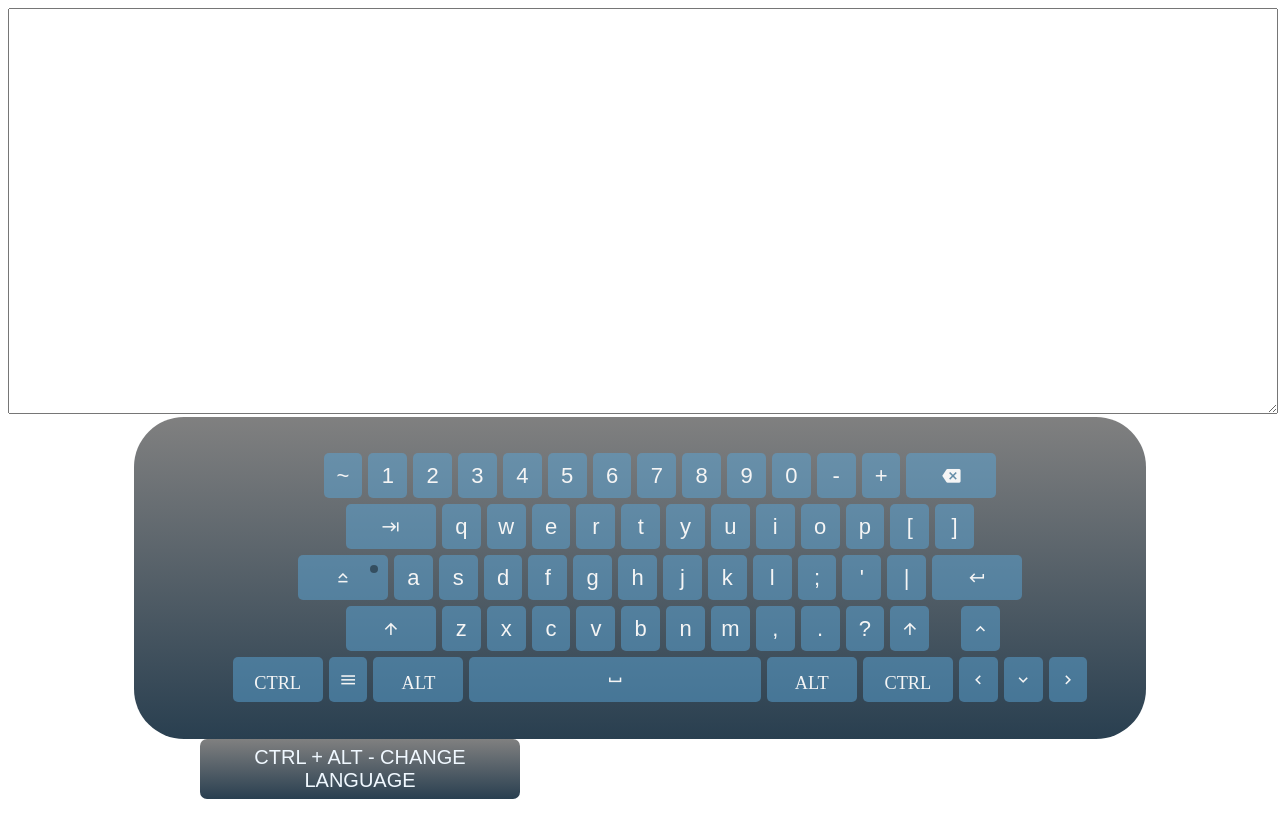
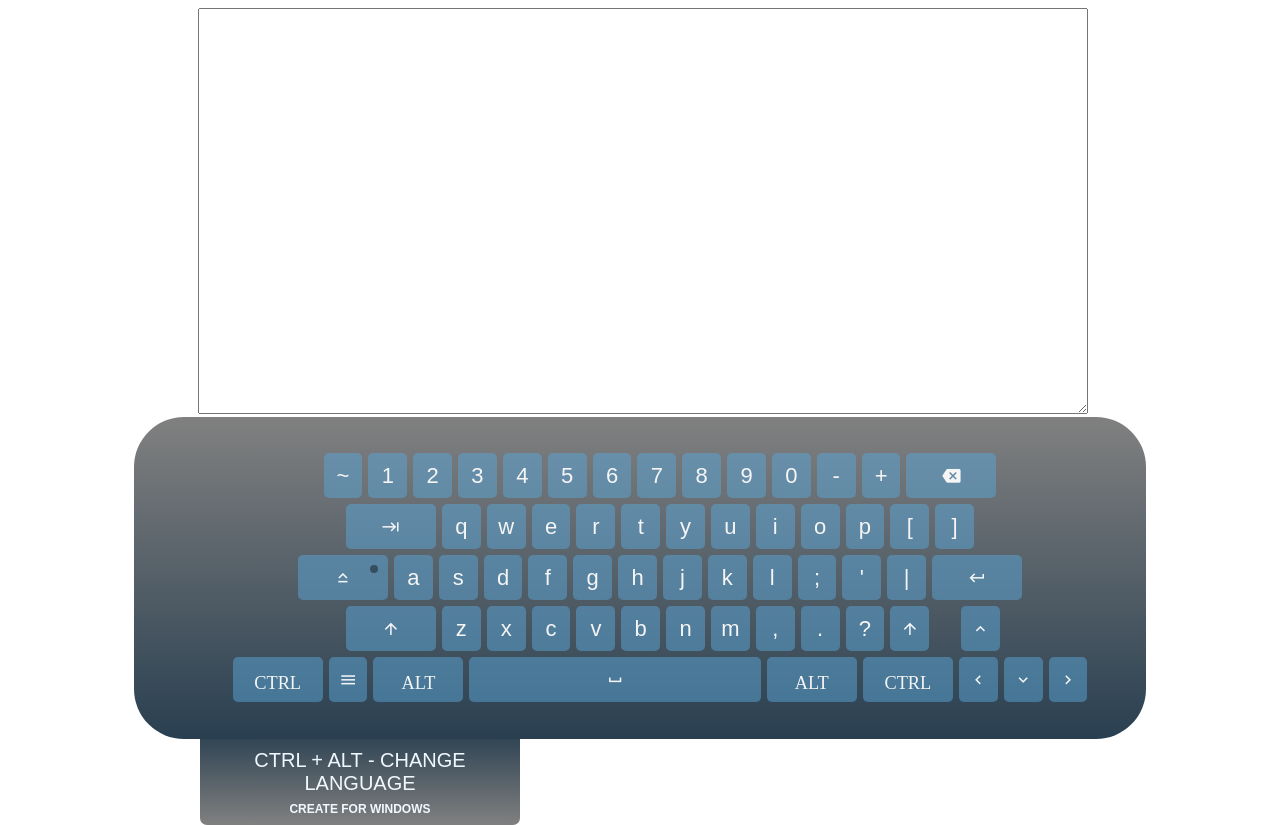
Before and after one commit to Xcore33/virtual-keyboard, a plain HTML site: page index.html in a window 1280 px wide. Before the commit the page ends 800 px from the top, so only its background shows below. Drawn offline with Linux system fonts and the light colour scheme.

Commit message:
fix: textarea sizing

```diff
--- a/script.js
+++ b/script.js
@@ -37,7 +37,7 @@ const Keyboard = {
     keysContainer.classList.add("keyboard-keys");
     keysContainerRU.classList.add("keyboard-keys");
     this.helptips.classList.add('helptips');
-    this.helptips.innerText = 'Ctrl + alt - change language';
+    this.helptips.innerHTML = 'Ctrl + alt - change language <br> <span>create for windows<span>';
 
     this.elements.CAPS = keysContainer.querySelectorAll(".keyboard-key");
     this.elements.CAPSRU = keysContainerRU.querySelectorAll(".keyboard-key");
--- a/style.css
+++ b/style.css
@@ -93,11 +93,9 @@ i.material-icons {
 
 .textarea {
   position: relative;
-  top: 40;
-  left: 0;
-
-  width: 100%;
+  width: 70%;
   height: 400px;
+  left: 15%;
 }
 
 li {
@@ -109,13 +107,15 @@ li {
 }
 
 .helptips {
+  z-index: -2;
   position: absolute;
 
   width: 25%;
   margin-left: 15%;
-  padding: 7px 0;
+  margin-top: -10px;
+  padding: 20px 0 7px 0;
 
-  background: linear-gradient(grey, #293f50);
+  background: linear-gradient(#293f50, grey);
   border: none;
   border-radius: 7px;;
   text-align: center;
@@ -123,3 +123,8 @@ li {
   color: aliceblue;
   font-size: 1.5rem;
 }
+
+.helptips span {
+font-size: 0.9rem;
+font-weight: bold;
+}
```
Also changed, not shown: index.html (+2 -1 lines).
